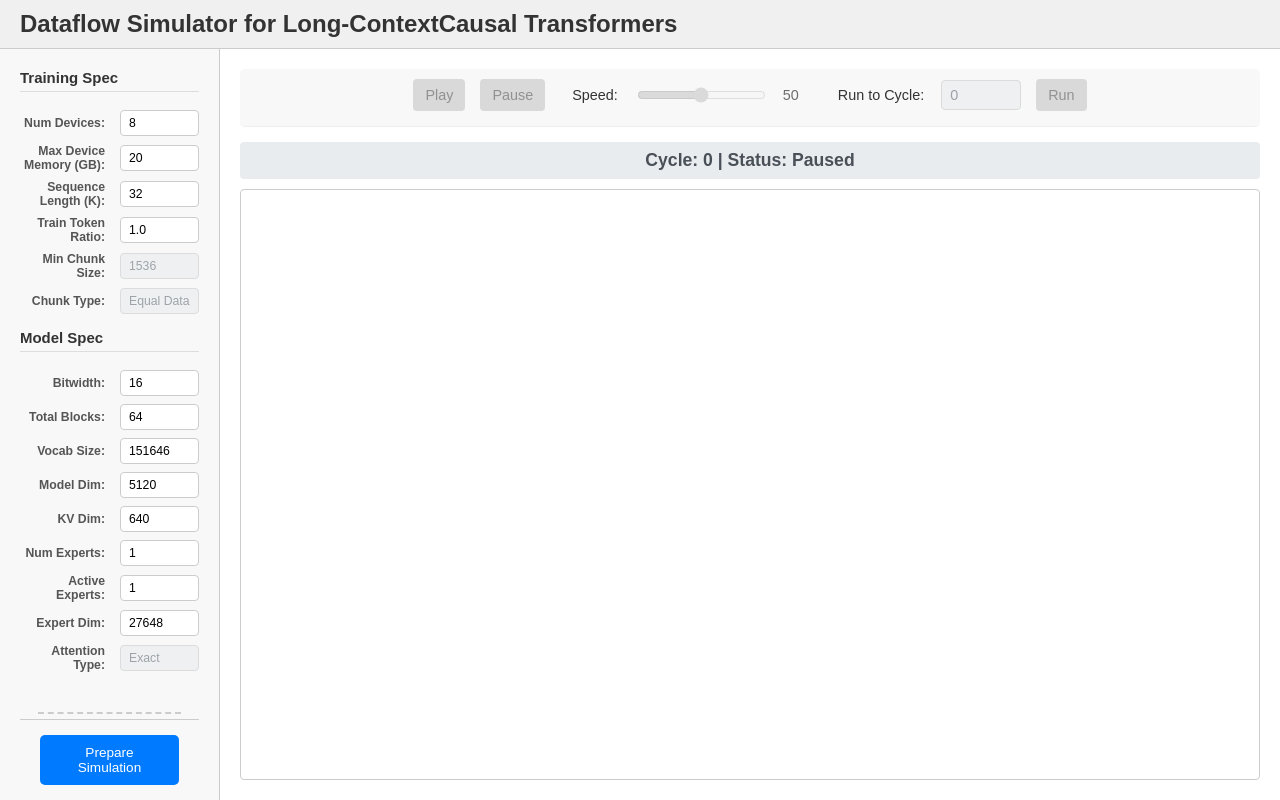
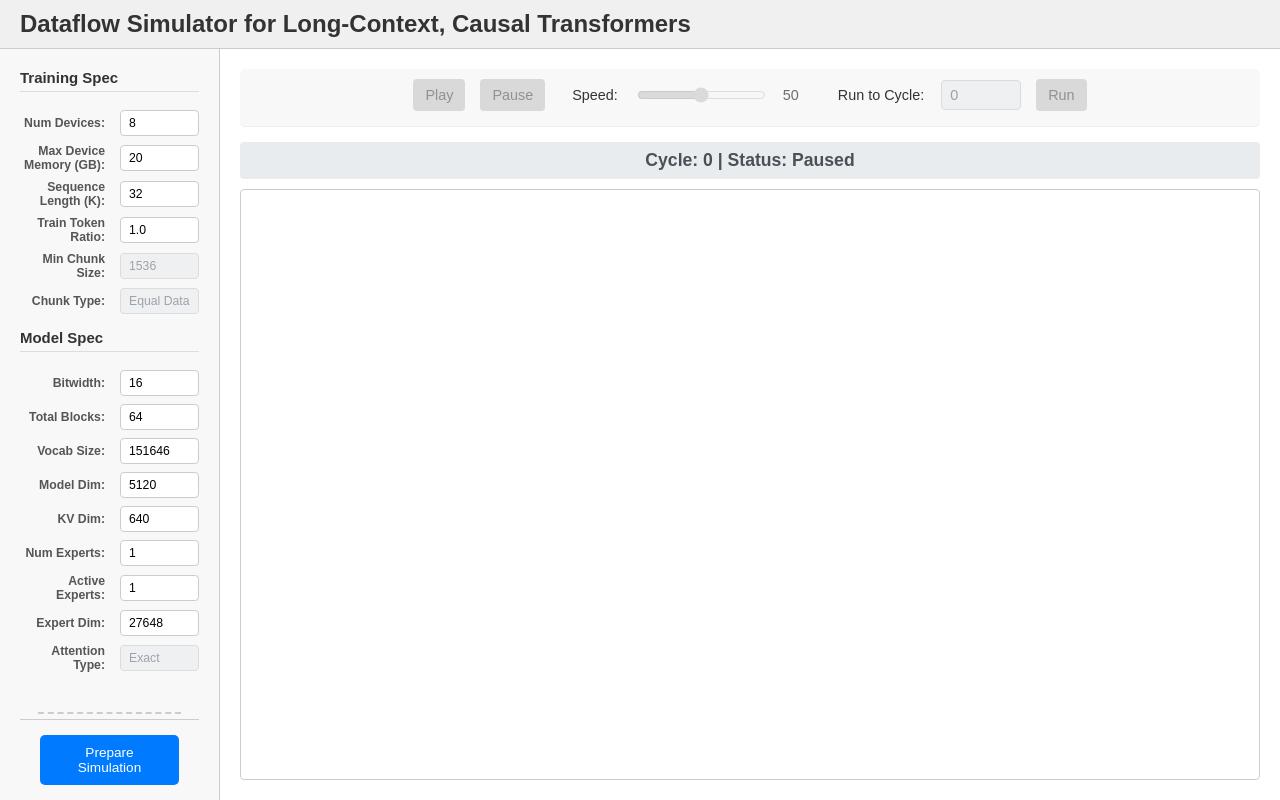
Before and after one commit to als244/ml_dataflow, a Flask app: page / in a window 1280 px wide. Run offline with Flask 2, Linux system fonts and the light colour scheme.

Commit message:
Updating title to stress long-context causality is the most differentiating use-case...

```diff
--- a/libdataflowring/sim_app/templates/index.html
+++ b/libdataflowring/sim_app/templates/index.html
@@ -8,7 +8,7 @@
 </head>
 <body>
     <header>
-        <h1>Dataflow Simulator for Long-ContextCausal Transformers</h1>
+        <h1>Dataflow Simulator for Long-Context, Causal Transformers</h1>
     </header>
 
     <div class="main-container">
```
